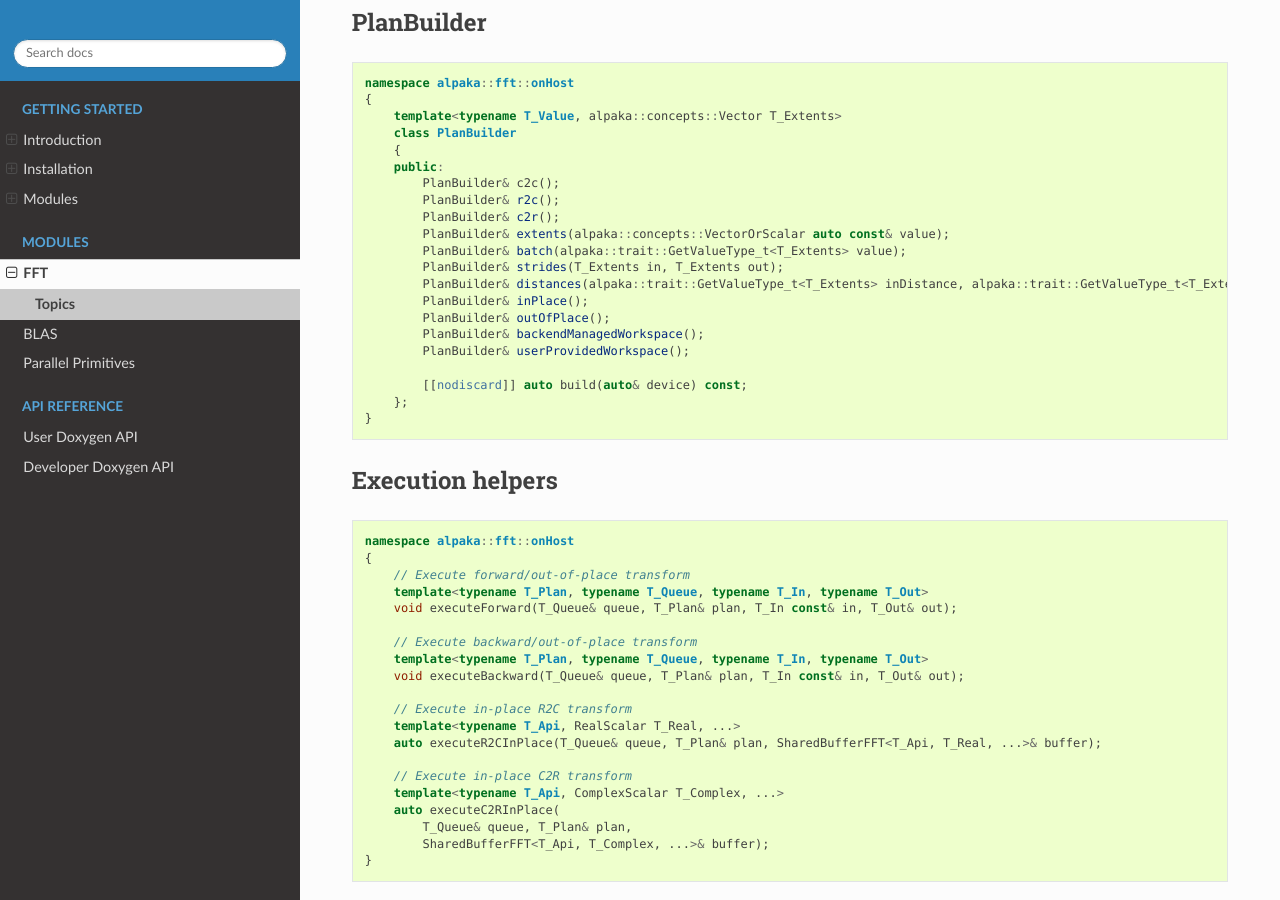
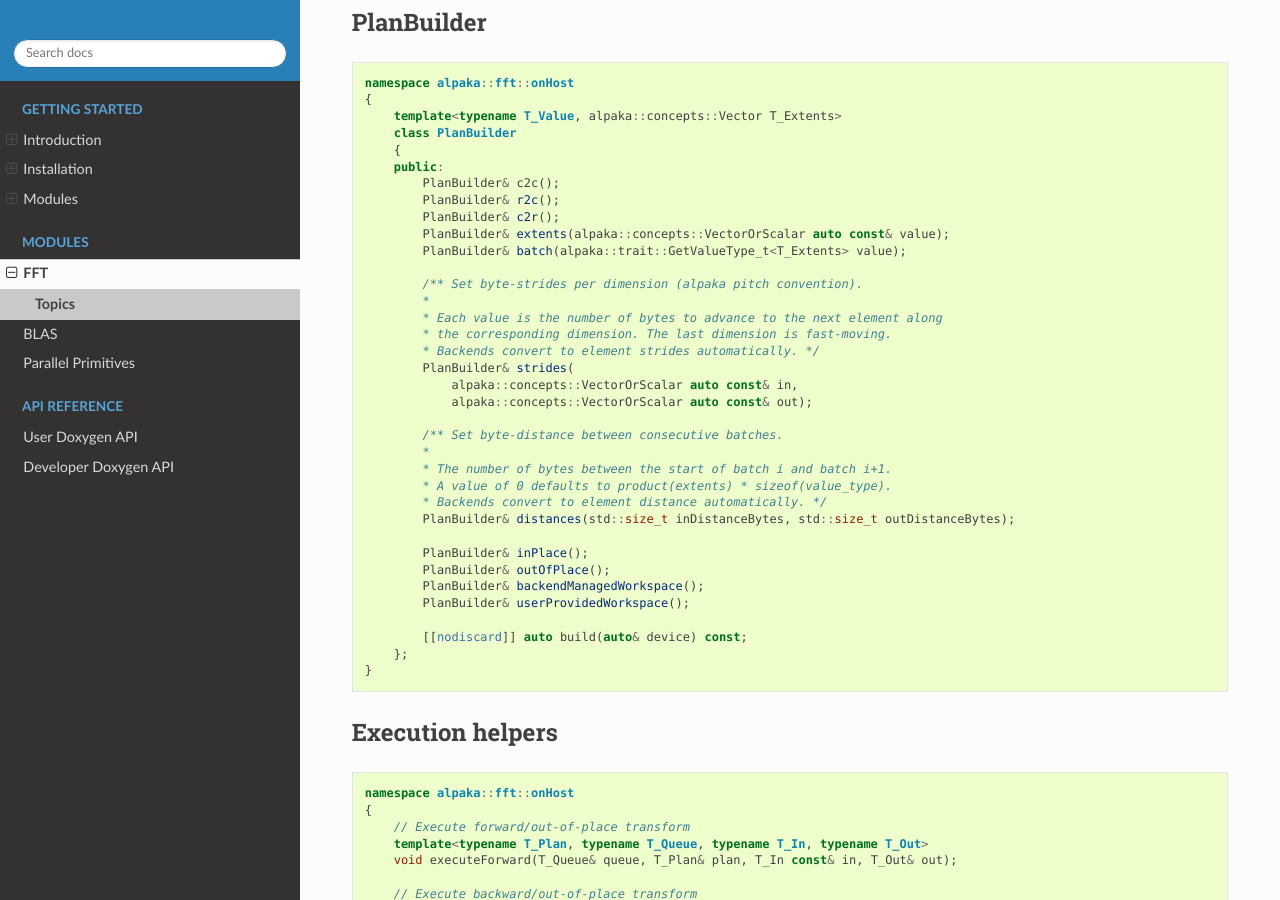
Before and after one commit to psychocoderHPC/alpakaVendor, a Sphinx documentation site: the page built from doc/source/fft/fft_api_reference.rst, in a window 1280 px wide and 900 px high, scrolled down 3263 px. Built offline with Sphinx 7.4.7 and the Read the Docs theme 3.1.0, drawn with Linux system fonts in a browser that asks for light colours; some of the changed text lies outside the part shown.

Commit message:
interface change: `stride()` and `distance()`
Use byte stride and distance to match alpaka buffer descriptions.
Add new test cases.

```diff
--- a/doc/source/fft/fft_api_reference.rst
+++ b/doc/source/fft/fft_api_reference.rst
@@ -53,11 +53,11 @@ Layout
        struct Layout
        {
            T_Extents extents{};
-           T_Extents inStrides{};
-           T_Extents outStrides{};
+           alpaka::Vec<std::size_t, T_Extents::dim()> inStrides{};   ///< Byte-strides (alpaka pitch order)
+           alpaka::Vec<std::size_t, T_Extents::dim()> outStrides{};  ///< Byte-strides (alpaka pitch order)
            alpaka::trait::GetValueType_t<T_Extents> batch = 1u;
-           alpaka::trait::GetValueType_t<T_Extents> inDistance = 0u;
-           alpaka::trait::GetValueType_t<T_Extents> outDistance = 0u;
+           std::size_t inDistance = 0u;   ///< Byte distance between input batches
+           std::size_t outDistance = 0u;  ///< Byte distance between output batches
        };
    }
 
@@ -193,8 +193,23 @@ PlanBuilder
            PlanBuilder& c2r();
            PlanBuilder& extents(alpaka::concepts::VectorOrScalar auto const& value);
            PlanBuilder& batch(alpaka::trait::GetValueType_t<T_Extents> value);
-           PlanBuilder& strides(T_Extents in, T_Extents out);
-           PlanBuilder& distances(alpaka::trait::GetValueType_t<T_Extents> inDistance, alpaka::trait::GetValueType_t<T_Extents> outDistance);
+
+           /** Set byte-strides per dimension (alpaka pitch convention).
+           *
+           * Each value is the number of bytes to advance to the next element along
+           * the corresponding dimension. The last dimension is fast-moving.
+           * Backends convert to element strides automatically. */
+           PlanBuilder& strides(
+               alpaka::concepts::VectorOrScalar auto const& in,
+               alpaka::concepts::VectorOrScalar auto const& out);
+
+           /** Set byte-distance between consecutive batches.
+           *
+           * The number of bytes between the start of batch i and batch i+1.
+           * A value of 0 defaults to product(extents) * sizeof(value_type).
+           * Backends convert to element distance automatically. */
+           PlanBuilder& distances(std::size_t inDistanceBytes, std::size_t outDistanceBytes);
+
            PlanBuilder& inPlace();
            PlanBuilder& outOfPlace();
            PlanBuilder& backendManagedWorkspace();
```
Also changed, not shown: doc/source/fft/fft_batched.rst (+49 -7 lines), 13 other files.
